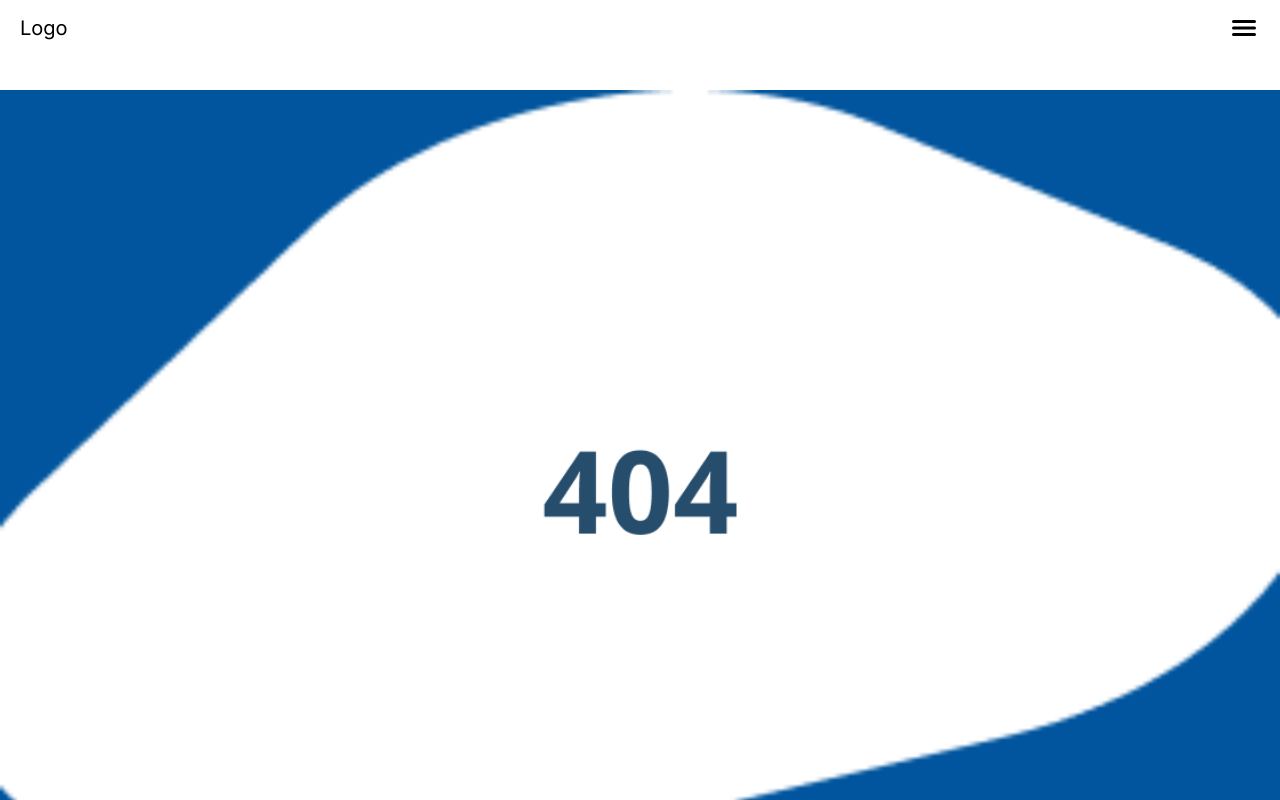
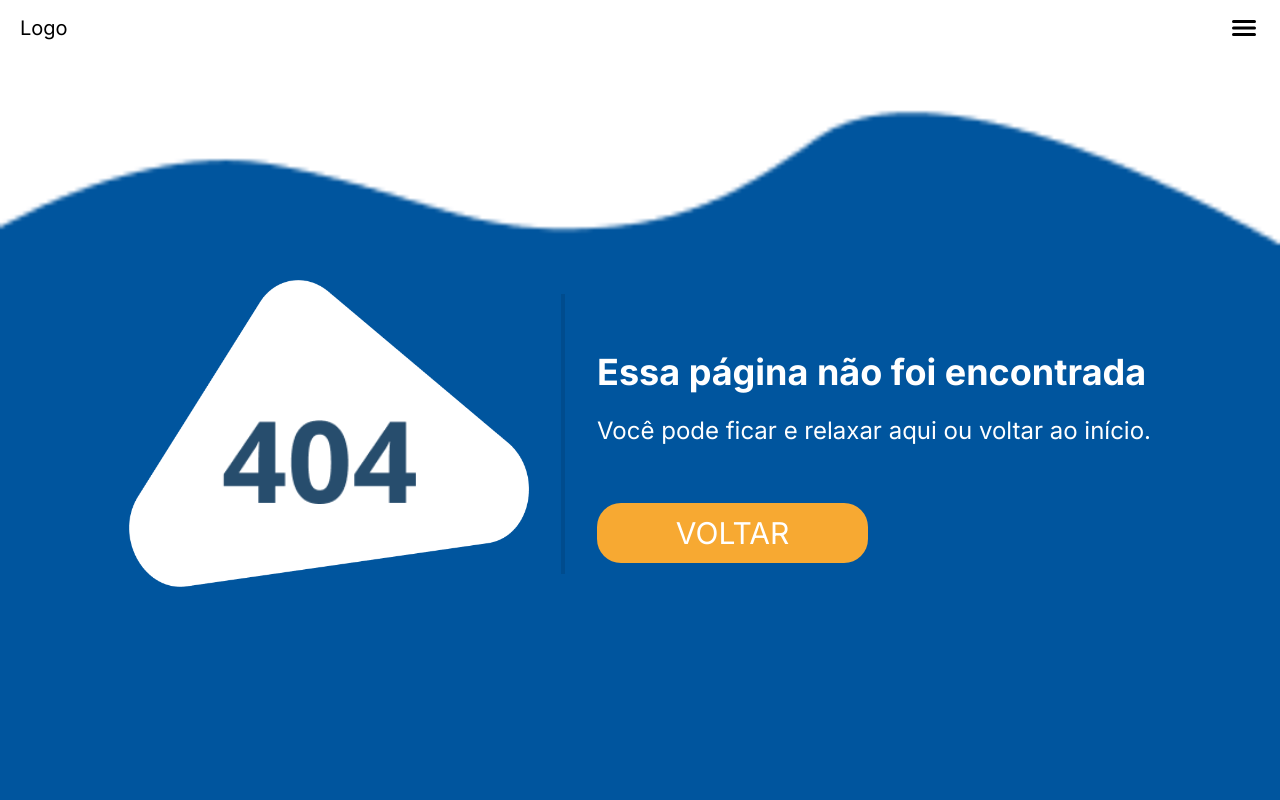
Before and after one commit to luxsoftw/SweetHubFrontend, a Next.js app: page /error in a window 1280 px wide. Shown: the top 800 px of the page. Built offline with nearby package versions, Linux system fonts and the light colour scheme.

Commit message:
feat: responsive error page

```diff
--- a/app/error/page.tsx
+++ b/app/error/page.tsx
@@ -5,35 +5,58 @@ function ErrorPage() {
    return (
       <>
          <div className="flex min-h-screen flex-col bg-[#00559E] bg-cover">
-            <div className="h-[90px] w-full bg-header-404 bg-cover bg-no-repeat">
+            {/* Header com altura flexível */}
+            <div className="h-[20vh] w-full bg-header-404 bg-cover bg-bottom bg-no-repeat lg:h-[35vh]">
                <Header color="text-secondary" />
             </div>
 
-            <section className="flex flex-grow flex-col items-center justify-center">
-               <div className="relative w-full">
+            {/* Section que ocupa o restante da tela */}
+            <section className="flex w-[100%] items-center justify-center pt-10 sm:pt-28 lg:pt-0">
+               {/* Conteúdo flexível lado a lado */}
+               <div className="flex flex-col items-center justify-center sm:flex-row sm:gap-8">
+                  <div className="relative flex w-full max-w-[600px] items-center justify-center text-center sm:pl-4 md:max-w-[400px] lg:pl-0">
+                     {/* Imagem para telas menores */}
                      <Image
-                     className="h-auto w-full"
+                        className="w-[100px] sm:hidden"
                         src="/404Page.png"
                         alt="Página de Erro 404"
+                        quality={100}
+                        layout="responsive"
                         width={193}
                         height={100}
                      />
+                     {/* Imagem 404 */}
                      <Image
                         src="/404.png"
                         alt="Error 404"
-                     className="absolute left-1/2 top-1/2 -translate-x-1/2 -translate-y-1/2 transform"
+                        className="absolute left-1/2 top-1/2 -translate-x-1/2 -translate-y-1/2 transform sm:-translate-x-1/2 sm:-translate-y-1/4 lg:-translate-x-[55%] lg:-translate-y-3.5"
                         width={193}
                         height={311}
                      />
+                     {/* Imagem para telas maiores */}
+                     <Image
+                        className="hidden w-full sm:block sm:h-auto"
+                        src="/Lg404Page.png"
+                        alt="Página de Erro 404 no tamanho lg"
+                        width={500}
+                        height={500}
+                     />
                   </div>
 
-               <h1 className="mb-4 mt-10 w-[311px] text-center font-sans text-[30px] font-bold text-white">
+                  <div className="hidden h-[280px] w-1 bg-black/10 md:block"></div>
+
+                  <div className="text-center sm:text-left">
+                     <h1 className="mb-4 mt-10 text-[30px] font-bold text-white md:w-full lg:text-[34px] xl:text-[36px]">
                         Essa página não foi encontrada
                      </h1>
-
-               <button className="mt-12 h-[40px] w-[163px] rounded-3xl bg-[#F7A932] text-center font-sans text-3xl text-white">
+                     <p className="hidden pb-8 sm:text-lg lg:flex lg:text-2xl lg:text-white xl:mb-6">
+                        Você pode ficar e relaxar aqui ou voltar ao início.
+                     </p>
+                     <button className="mt-12 h-[40px] w-[163px] rounded-3xl bg-[#F7A932] text-center text-3xl text-white sm:h-[50px] sm:w-[180px] sm:text-2xl md:mt-0 lg:h-[55px] lg:w-[200px] lg:text-3xl xl:h-[60px] xl:w-[271px]">
                         VOLTAR
                      </button>
+                  </div>
+               </div>
             </section>
          </div>
       </>
```
Also changed, not shown: app/globals.css (line endings or trailing spaces), public/Lg404Page.png (added), public/LightLg404.png (added). Lines whose indentation alone changed are shown as unchanged.
